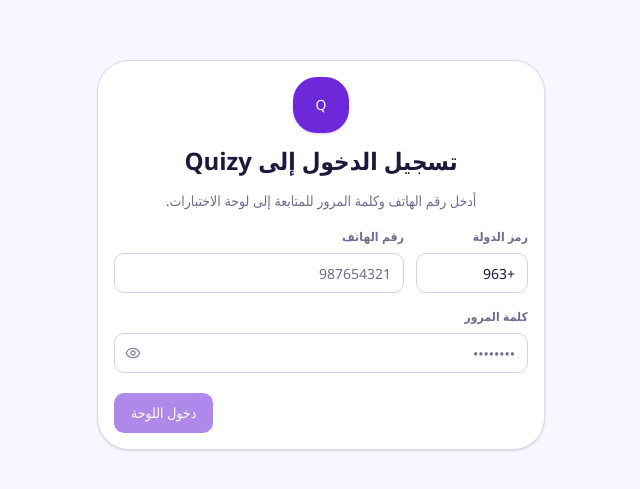
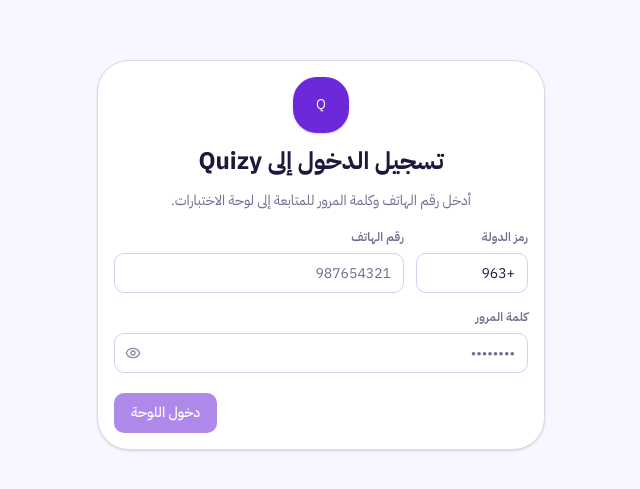
Before and after one commit to abod-haes/quizy-admin, a React (Vite) app: page /login in a window 1280 px wide. Shown: the part 145-634 px from the top of the page, without its empty margins (350-990 px from the left). Built offline with nearby package versions, Linux system fonts and the light colour scheme; no server answers.

Commit message:
Add Arabic dashboard font

```diff
--- a/src/index.css
+++ b/src/index.css
@@ -1,3 +1,4 @@
+@import url('https://fonts.googleapis.com/css2?family=IBM+Plex+Sans+Arabic:wght@300;400;500;600;700&display=swap');
 @import 'tailwindcss';
 @import 'tw-animate-css';
 
@@ -100,11 +101,26 @@
     @apply border-border outline-ring/50;
   }
 
+  html {
+    font-family: var(--font-sans);
+    font-feature-settings: 'kern';
+    text-rendering: optimizeLegibility;
+    -webkit-font-smoothing: antialiased;
+    -moz-osx-font-smoothing: grayscale;
+  }
+
   body {
     @apply bg-background text-foreground;
     margin: 0;
     min-height: 100vh;
     font-family: var(--font-sans);
+  }
+
+  button,
+  input,
+  textarea,
+  select {
+    font: inherit;
   }
 }
 
```
